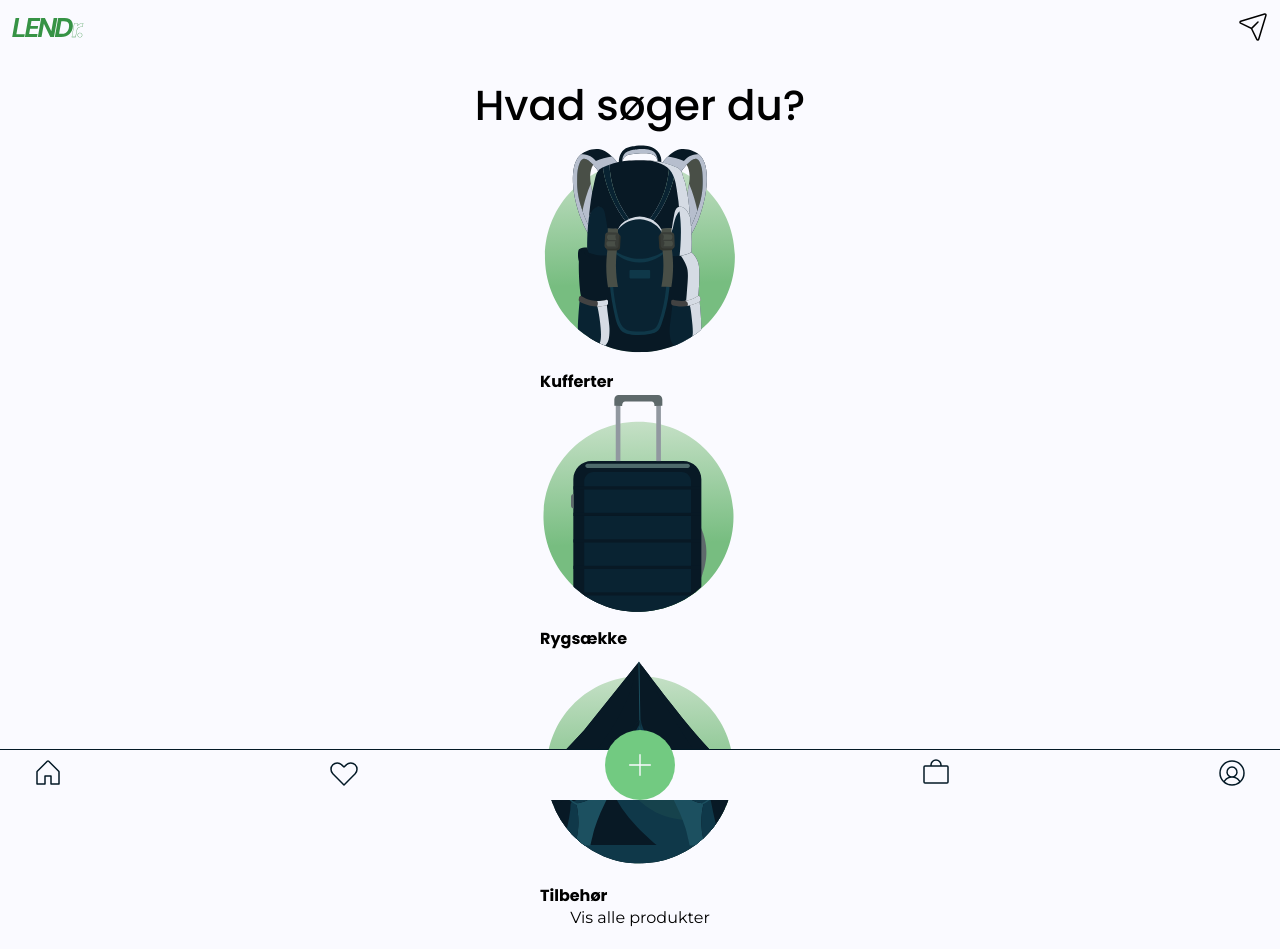
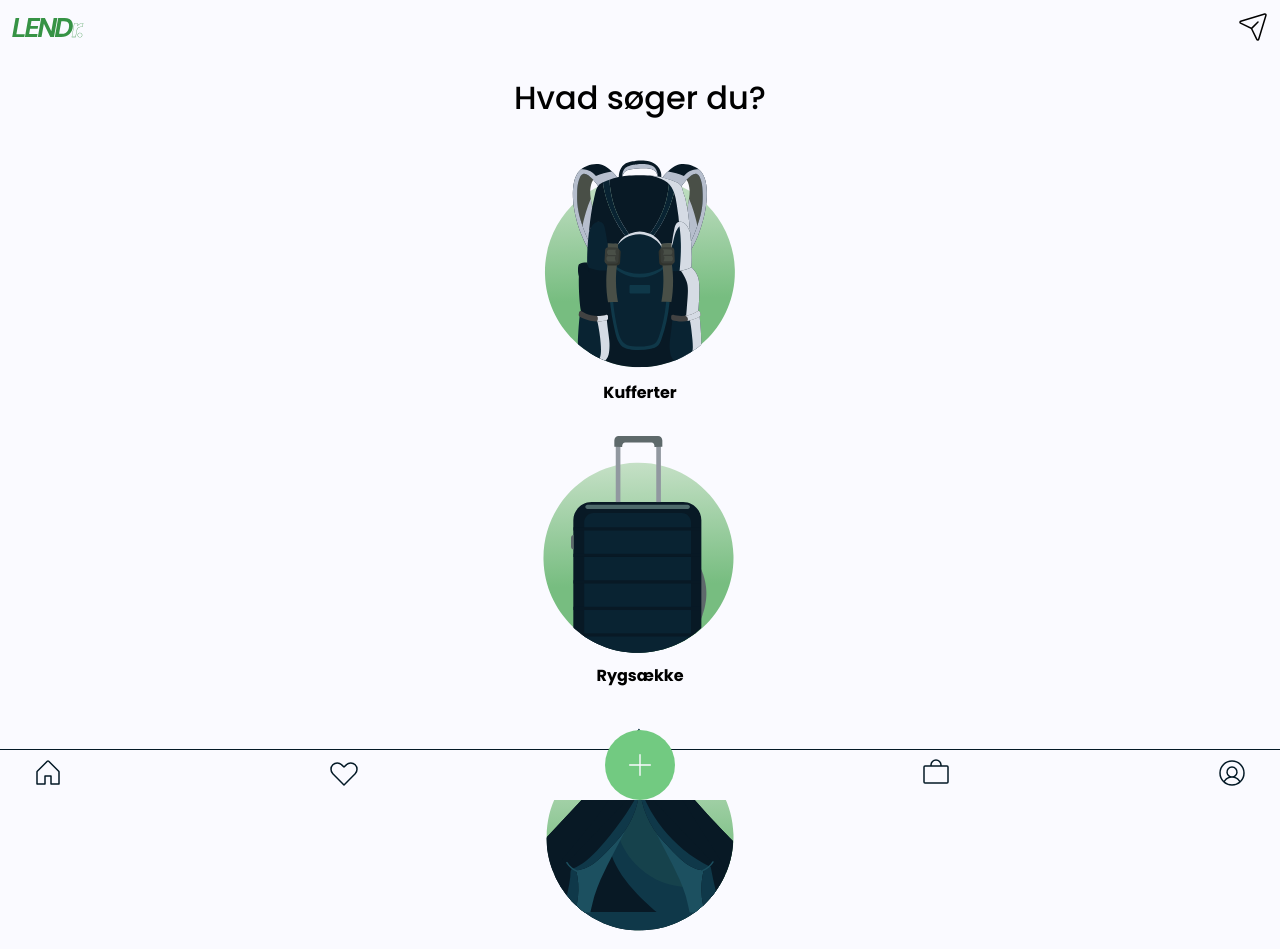
Before and after one commit to Nico-Harms/Lendr-V2, a React (Vite) app: page /choosecategory in a window 1280 px wide. Shown: the top 949 px of the page. Built offline with nearby package versions, Linux system fonts and the light colour scheme.

Commit message:
vælg kategori side

```diff
--- a/src/pages/ChooseCategory.jsx
+++ b/src/pages/ChooseCategory.jsx
@@ -2,12 +2,20 @@ import bagsImg from "../assets/images/kategori-taske.svg";
 import suitcasesImg from "../assets/images/kategori-kuffert.svg";
 import assImg from "../assets/images/kategori-ass.svg";
 import "../pages/pageCss/ChooseCategory.css";
+import {useNavigate } from "react-router-dom";
 
 export default function ChooseCategory() {
+
+    const navigate = useNavigate()
+
+    function handleClick() {
+        navigate("/home")
+    }
+
     return (
         <main className="chooseCategoryMain">
             <h2>Hvad søger du?</h2>
-            <div className="categoryOptionWrapper">
+            <div onClick={handleClick} className="categoryOptionWrapper">
                 <img src={bagsImg} alt="" />
                 <h4>Kufferter</h4>
             </div>
@@ -19,7 +27,6 @@ export default function ChooseCategory() {
                 <img src={assImg} alt="" />
                 <h4>Tilbehør</h4>
             </div>
-
             <p>Vis alle produkter</p>
         </main>
     );
--- a/src/pages/SignUpPage.jsx
+++ b/src/pages/SignUpPage.jsx
@@ -80,7 +80,7 @@ const SignupPage = () => {
         sessionStorage.setItem('userData', JSON.stringify(formData));
         console.log(formData)
 
-        navigate('/home');
+        navigate('/choosecategory');
       } else {
         // For regular signups
         const userCredential = await createUserWithEmailAndPassword(auth, email, password);
@@ -111,7 +111,7 @@ const SignupPage = () => {
         sessionStorage.setItem('userData', JSON.stringify(formData));
         console.log(formData);
 
-        navigate('/home');
+        navigate('/choosecategory');
       }
     } catch (error) {
       console.error('Error signing up:', error);
--- a/src/pages/pageCss/ChooseCategory.css
+++ b/src/pages/pageCss/ChooseCategory.css
@@ -5,9 +5,24 @@
 }
 
 .categoryOptionWrapper img{
-    width: 200px;
+    width: 200px;;
+}
+
+.categoryOptionWrapper {
+display: flex;
+flex-direction: column;
+align-items: center;;
 }
 
 .chooseCategoryMain {
-    gap: 0;
+    gap: 30px;
 }
+
+.chooseCategoryMain h2 {
+    font-size: 2rem;
+}
+
+.chooseCategoryMain p {
+    text-decoration: underline;
+    padding-bottom: 20px;
+}
```
